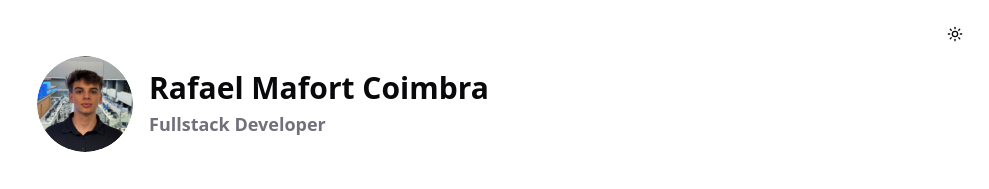
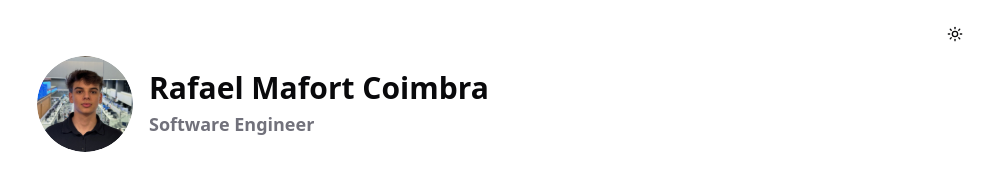
Before and after one commit to rafaelmafortc/personal-website, a Next.js app: page / in a window 1280 px wide. Shown: the top 189 px of the page, without its empty margins (291-1280 px from the left). Built offline with nearby package versions, Linux system fonts and the light colour scheme.

Commit message:
change subtilte

```diff
--- a/src/app/page.tsx
+++ b/src/app/page.tsx
@@ -23,7 +23,7 @@ export default function Home() {
                             Rafael Mafort Coimbra
                         </h1>
                         <h2 className="text-lg text-muted-foreground font-semibold">
-                            Fullstack Developer
+                            Software Engineer
                         </h2>
                     </div>
                 </section>
```
